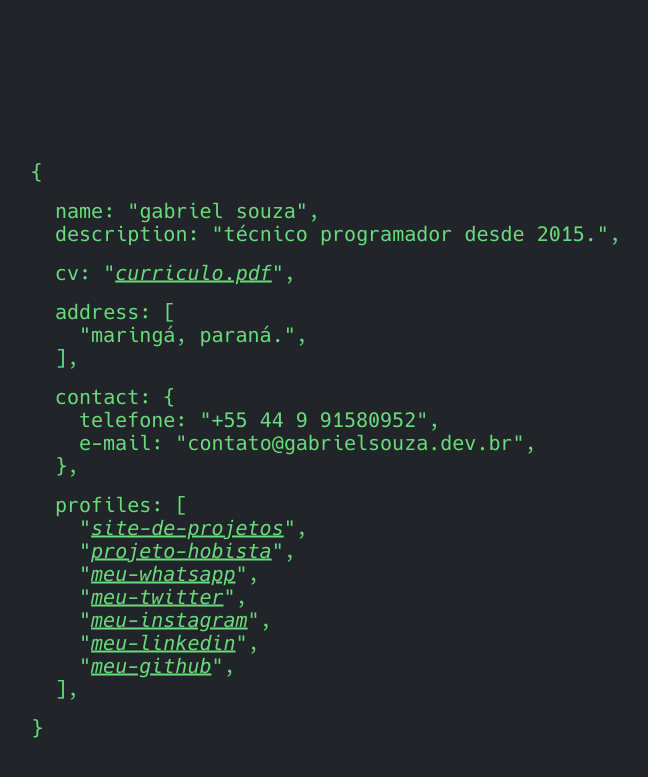
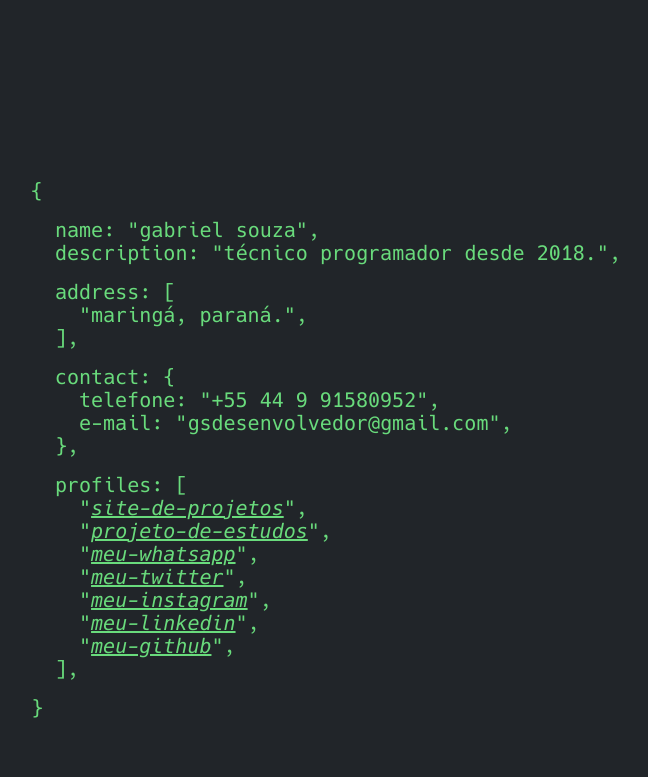
Before and after one commit to gabrielsdesouza/gabrielsouza.dev.br, a Jekyll site: the page built from index.md, in a window 1280 px wide. Shown: the top 777 px of the page, without its empty margins (225-873 px from the left). Built offline with Jekyll 4.4.1, drawn with Linux system fonts in a browser that asks for light colours.

Commit message:
Update _config.yml

```diff
--- a/_config.yml
+++ b/_config.yml
@@ -1,7 +1,7 @@
 # this is only for search engines, it does not appear in the home
 # as long as the json variables name and description are provided
 title: Gabriel Souza
-description: Técnico programador, trabalhando com desenvolvimento de sistemas desde 2015.
+description: Técnico programador, trabalho com o desenvolvimento de sistemas desde 2018.
 baseurl: ""
 url: https://gabrielsouza.dev.br
 
@@ -11,23 +11,22 @@ json:
   name: Gabriel Souza
   description:
     - Olá, sou Gabriel Souza.
-    - Técnico programador desde 2015.
+    - Técnico programador desde 2018.
     - Trabalho com desenvolvimento de sistemas.
-    - Minhas linguagens principais são JS/TS (Node.js) e PHP.
-    - Saiba mais sobre mim no Linkedin ou no curriculo em anexo.
-    - Conheça meus projetos de portfólio no link 'site de projetos'.
-    - Visite também meu projeto hobista, onde eu falo sobre tecnologia.
-    - Você pode acessar através do link 'projeto hobista' mais abaixo.
+    - Minhas principais linguagens são JS/TS (Node.js) e PHP.
+    - Saiba mais sobre mim no Linkedin.
+    - Conheça alguns de meus projetos no link 'site de projetos'.
+    - Visite também meu projeto de estudos, onde eu falo sobre tecnologia.
+    - Você pode acessar através do link 'projeto de estudos' mais abaixo.
     - Obrigado por estar aqui!
-  cv: assets/curriculo.pdf
   address:
     - Maringá, Paraná.
   contact:
     telefone: +55 44 9 91580952
-    e-mail: contato@gabrielsouza.dev.br
+    e-mail: gsdesenvolvedor@gmail.com
   profiles:
     site-de-projetos: https://gsdesenvolvedor.com.br
-    projeto-hobista: https://codigoeconteudo.com.br
+    projeto-de-estudos: https://codigoeconteudo.com.br
     meu-whatsapp: https://wa.me/+5544991580952
     meu-twitter: https://twitter.com/gsdesenvolvedor
     meu-instagram: https://www.instagram.com/gsdesenvolvedor
```
